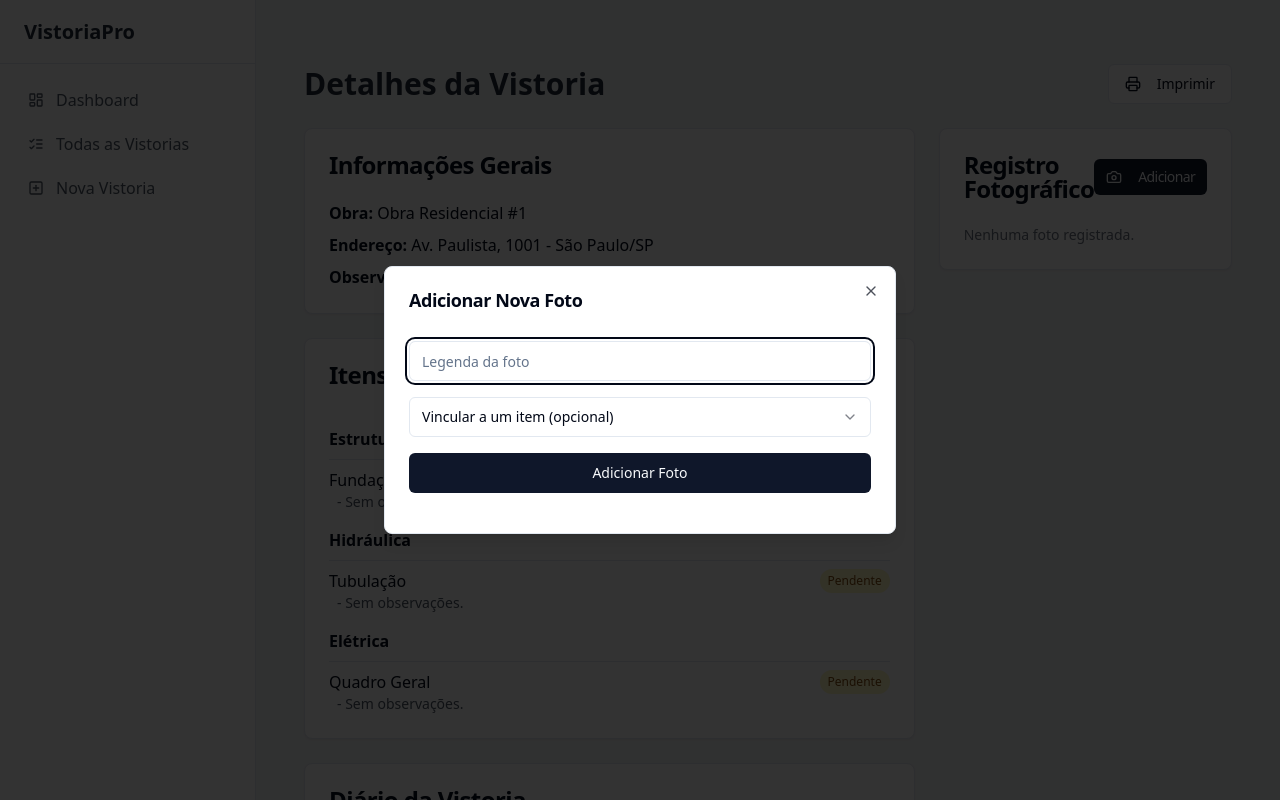
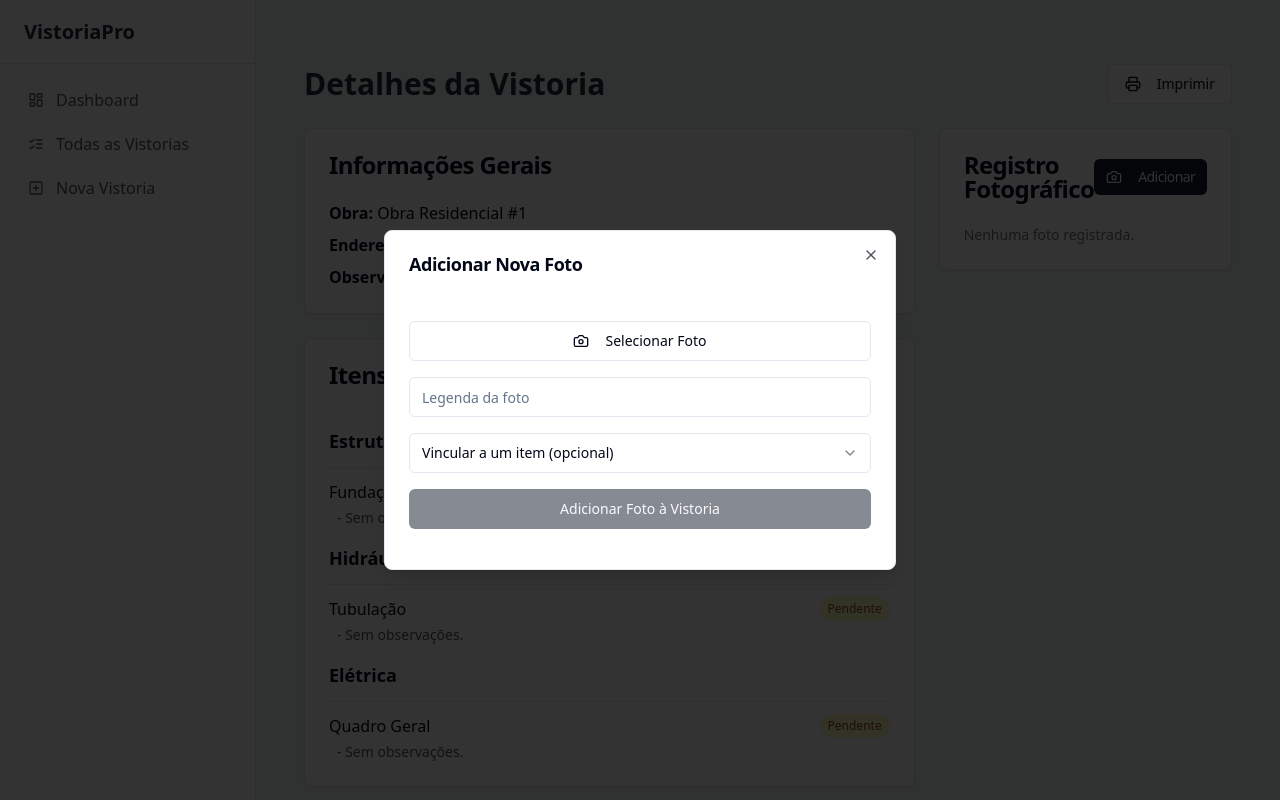
Before and after one commit to junior-mario/AppVistoriaDyad, a React (Vite) app: page /vistoria/1 in a window 1280 px wide. Both pictures are taken after a click on the button "Adicionar". Shown: the top 800 px of the page. Built offline with nearby package versions, Linux system fonts and the light colour scheme.

Commit message:
[dyad] Improved photo upload and comment section design - wrote 2 file(s)

```diff
--- a/src/components/CommentSection.tsx
+++ b/src/components/CommentSection.tsx
@@ -26,34 +26,47 @@ export const CommentSection = ({ comments, onAddComment }: CommentSectionProps)
         <CardTitle>Diário da Vistoria</CardTitle>
       </CardHeader>
       <CardContent>
-        <div className="space-y-4">
+        <div className="flex items-start gap-4">
+          <Avatar className="mt-1 h-9 w-9">
+            <AvatarImage src="https://api.dicebear.com/7.x/initials/svg?seed=Eng. Ana" />
+            <AvatarFallback>EA</AvatarFallback>
+          </Avatar>
+          <div className="flex-1">
             <Textarea
-            placeholder="Adicionar um novo comentário..."
+              placeholder="Adicionar um novo comentário na linha do tempo..."
               value={newComment}
               onChange={(e) => setNewComment(e.target.value)}
+              className="mb-2"
             />
-          <Button onClick={handleSubmit} disabled={!newComment.trim()}>
-            Adicionar Comentário
+            <Button onClick={handleSubmit} size="sm" disabled={!newComment.trim()}>
+              Publicar
             </Button>
           </div>
-        <div className="mt-6 space-y-6">
+        </div>
+
+        <div className="relative mt-8 space-y-8 border-l-2 border-dashed border-gray-200 pl-8">
           {comments.slice().reverse().map((comment) => (
-            <div key={comment.id} className="flex items-start gap-4">
-              <Avatar>
+            <div key={comment.id} className="relative flex items-start gap-4">
+              <div className="absolute -left-[42px] top-0 flex h-8 w-8 items-center justify-center rounded-full bg-background">
+                <Avatar className="h-8 w-8">
                   <AvatarImage src={`https://api.dicebear.com/7.x/initials/svg?seed=${comment.user}`} />
                   <AvatarFallback>{comment.user.substring(0, 2)}</AvatarFallback>
                 </Avatar>
-              <div className="flex-1">
+              </div>
+              <div className="flex-1 rounded-lg border bg-gray-50 p-4 shadow-sm">
                 <div className="flex items-center justify-between">
-                  <p className="font-semibold">{comment.user}</p>
+                  <p className="font-semibold text-gray-800">{comment.user}</p>
                   <p className="text-xs text-gray-500">
                     {new Date(comment.timestamp).toLocaleString()}
                   </p>
                 </div>
-                <p className="mt-1 text-sm text-gray-700">{comment.text}</p>
+                <p className="mt-2 text-sm text-gray-700">{comment.text}</p>
               </div>
             </div>
           ))}
+          {comments.length === 0 && (
+            <p className="pl-2 text-sm text-gray-500">Nenhum comentário ainda.</p>
+          )}
         </div>
       </CardContent>
     </Card>
--- a/src/pages/VistoriaDetalhesPage.tsx
+++ b/src/pages/VistoriaDetalhesPage.tsx
@@ -1,7 +1,7 @@
-import { useState, useEffect } from "react";
+import { useState, useEffect, useRef } from "react";
 import { useParams } from "react-router-dom";
 import { Button } from "@/components/ui/button";
-import { FileText, Download, Printer, Camera, Paperclip } from "lucide-react";
+import { FileText, Printer, Camera, Paperclip } from "lucide-react";
 import { Card, CardContent, CardHeader, CardTitle } from "@/components/ui/card";
 import { useToast } from "@/components/ui/use-toast";
 import { mockVistorias, Vistoria, Photo, VistoriaItem } from "@/data/mockVistorias";
@@ -10,24 +10,42 @@ import { Dialog, DialogContent, DialogHeader, DialogTitle, DialogTrigger } from
 import { Input } from "@/components/ui/input";
 import { Select, SelectContent, SelectItem, SelectTrigger, SelectValue } from "@/components/ui/select";
 
-const PhotoUploader = ({ vistoria, onAddPhoto }: { vistoria: Vistoria, onAddPhoto: (photo: Photo) => void }) => {
+const PhotoUploader = ({ vistoria, onAddPhoto, closeDialog }: { vistoria: Vistoria, onAddPhoto: (photo: Photo) => void, closeDialog: () => void }) => {
   const [caption, setCaption] = useState("");
   const [itemId, setItemId] = useState<string | undefined>();
+  const [selectedFile, setSelectedFile] = useState<File | null>(null);
+  const [previewUrl, setPreviewUrl] = useState<string | null>(null);
+  const fileInputRef = useRef<HTMLInputElement>(null);
+  const { toast } = useToast();
+
   const allItems = [
     ...vistoria.itensEstrutural.map(item => ({ ...item, group: "Estrutural" })),
     ...vistoria.itensHidraulica.map(item => ({ ...item, group: "Hidráulica" })),
     ...vistoria.itensEletrica.map(item => ({ ...item, group: "Elétrica" })),
   ];
 
+  const handleFileChange = (event: React.ChangeEvent<HTMLInputElement>) => {
+    const file = event.target.files?.[0];
+    if (file) {
+      setSelectedFile(file);
+      setPreviewUrl(URL.createObjectURL(file));
+    }
+  };
+
   const handleAdd = () => {
+    if (!selectedFile || !previewUrl) {
+      toast({ title: "Nenhuma foto selecionada", description: "Por favor, escolha um arquivo de imagem.", variant: "destructive" });
+      return;
+    }
     const newPhoto: Photo = {
       id: Date.now(),
       caption,
       itemId,
-      url: `https://picsum.photos/seed/${Date.now()}/400/300`,
+      url: previewUrl,
       timestamp: new Date().toISOString(),
     };
     onAddPhoto(newPhoto);
+    closeDialog();
   };
 
   return (
@@ -36,6 +54,19 @@ const PhotoUploader = ({ vistoria, onAddPhoto }: { vistoria: Vistoria, onAddPhot
         <DialogTitle>Adicionar Nova Foto</DialogTitle>
       </DialogHeader>
       <div className="space-y-4 py-4">
+        <input type="file" accept="image/*" ref={fileInputRef} onChange={handleFileChange} className="hidden" />
+
+        {previewUrl ? (
+          <div className="mt-4 text-center">
+            <img src={previewUrl} alt="Preview" className="w-full h-48 object-cover rounded-md border" />
+            <Button variant="link" className="mt-2" onClick={() => fileInputRef.current?.click()}>Trocar foto</Button>
+          </div>
+        ) : (
+          <Button variant="outline" className="w-full" onClick={() => fileInputRef.current?.click()}>
+            <Camera className="mr-2 h-4 w-4" /> Selecionar Foto
+          </Button>
+        )}
+
         <Input placeholder="Legenda da foto" value={caption} onChange={e => setCaption(e.target.value)} />
         <Select onValueChange={setItemId} value={itemId}>
           <SelectTrigger>
@@ -49,7 +80,7 @@ const PhotoUploader = ({ vistoria, onAddPhoto }: { vistoria: Vistoria, onAddPhot
             ))}
           </SelectContent>
         </Select>
-        <Button onClick={handleAdd} className="w-full">Adicionar Foto</Button>
+        <Button onClick={handleAdd} className="w-full" disabled={!selectedFile}>Adicionar Foto à Vistoria</Button>
       </div>
     </DialogContent>
   );
@@ -59,6 +90,7 @@ const VistoriaDetalhesPage = () => {
   const { id } = useParams<{ id: string }>();
   const { toast } = useToast();
   const [vistoria, setVistoria] = useState<Vistoria | null>(null);
+  const [isPhotoUploaderOpen, setIsPhotoUploaderOpen] = useState(false);
 
   useEffect(() => {
     const foundVistoria = mockVistorias.find(v => v.id === id);
@@ -98,11 +130,11 @@ const VistoriaDetalhesPage = () => {
 
     return (
       <div className="mt-2 pl-4">
-        <h4 className="text-sm font-semibold mb-2">Fotos Vinculadas:</h4>
+        <h4 className="text-sm font-semibold mb-2 text-gray-600">Fotos Vinculadas:</h4>
         <div className="flex gap-2 flex-wrap">
           {itemPhotos.map(photo => (
             <a key={photo.id} href={photo.url} target="_blank" rel="noopener noreferrer" className="block w-24">
-              <img src={photo.url} alt={photo.caption} className="rounded-md object-cover h-16 w-24" />
+              <img src={photo.url} alt={photo.caption} className="rounded-md object-cover h-16 w-24 border" />
               <p className="text-xs truncate mt-1">{photo.caption}</p>
             </a>
           ))}
@@ -113,13 +145,13 @@ const VistoriaDetalhesPage = () => {
 
   const renderItems = (title: string, items: VistoriaItem[]) => (
     <div>
-      <h3 className="font-semibold mt-4">{title}</h3>
+      <h3 className="font-semibold mt-4 text-lg">{title}</h3>
       {items.map((item) => (
-        <div key={item.id} className="border-t pt-2 mt-2">
-          <div className="flex justify-between">
-            <span>{item.nome}</span> {renderStatusBadge(item.status)}
+        <div key={item.id} className="border-t pt-3 mt-3">
+          <div className="flex justify-between items-center">
+            <span className="font-medium">{item.nome}</span> {renderStatusBadge(item.status)}
           </div>
-          <p className="text-sm text-gray-600 pl-2">- {item.observacoes || "Sem observações."}</p>
+          <p className="text-sm text-gray-600 pl-2 mt-1">- {item.observacoes || "Sem observações."}</p>
           {renderItemPhotos(item.id)}
         </div>
       ))}
@@ -163,11 +195,11 @@ const VistoriaDetalhesPage = () => {
             <CardHeader>
               <CardTitle className="flex justify-between items-center">
                 <span>Registro Fotográfico</span>
-                <Dialog>
+                <Dialog open={isPhotoUploaderOpen} onOpenChange={setIsPhotoUploaderOpen}>
                   <DialogTrigger asChild>
                     <Button size="sm"><Camera className="mr-2 h-4 w-4" /> Adicionar</Button>
                   </DialogTrigger>
-                  <PhotoUploader vistoria={vistoria} onAddPhoto={handleAddPhoto} />
+                  <PhotoUploader vistoria={vistoria} onAddPhoto={handleAddPhoto} closeDialog={() => setIsPhotoUploaderOpen(false)} />
                 </Dialog>
               </CardTitle>
             </CardHeader>
```
Lines whose indentation alone changed are shown as unchanged.
